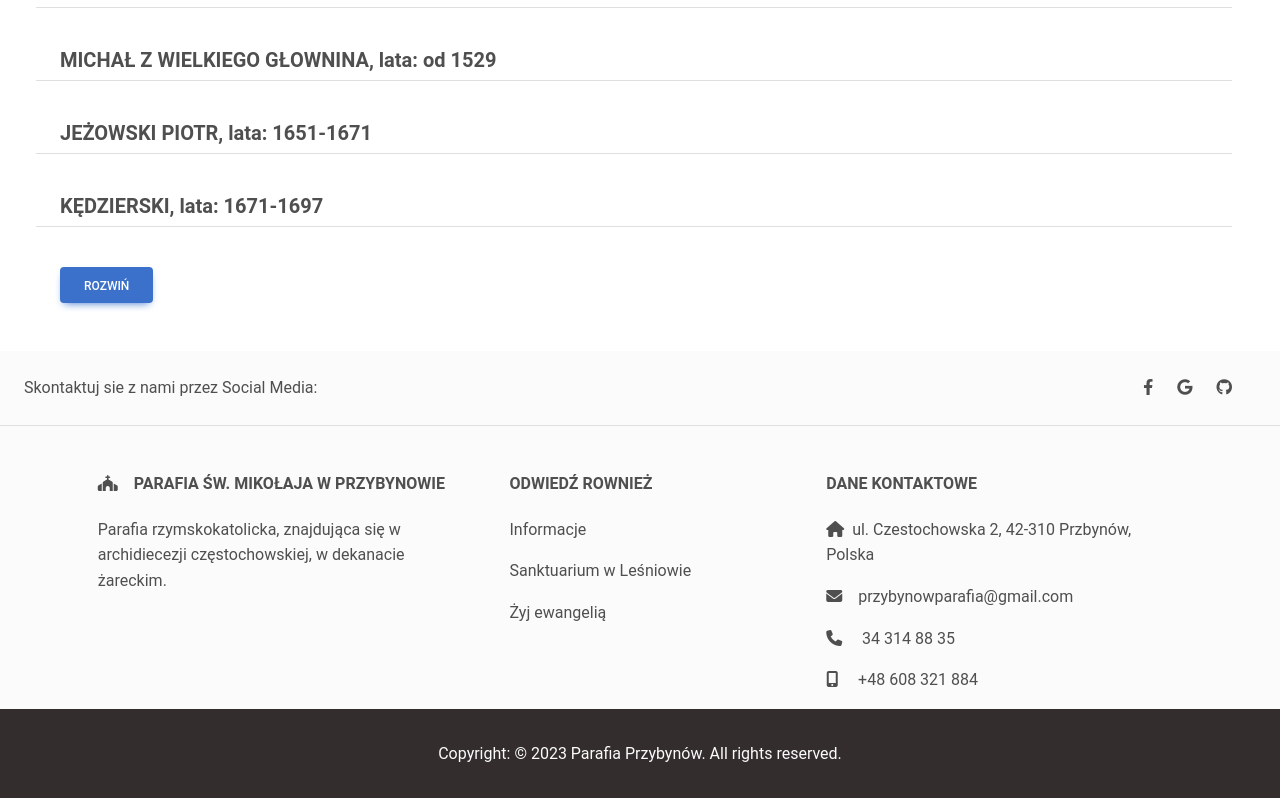
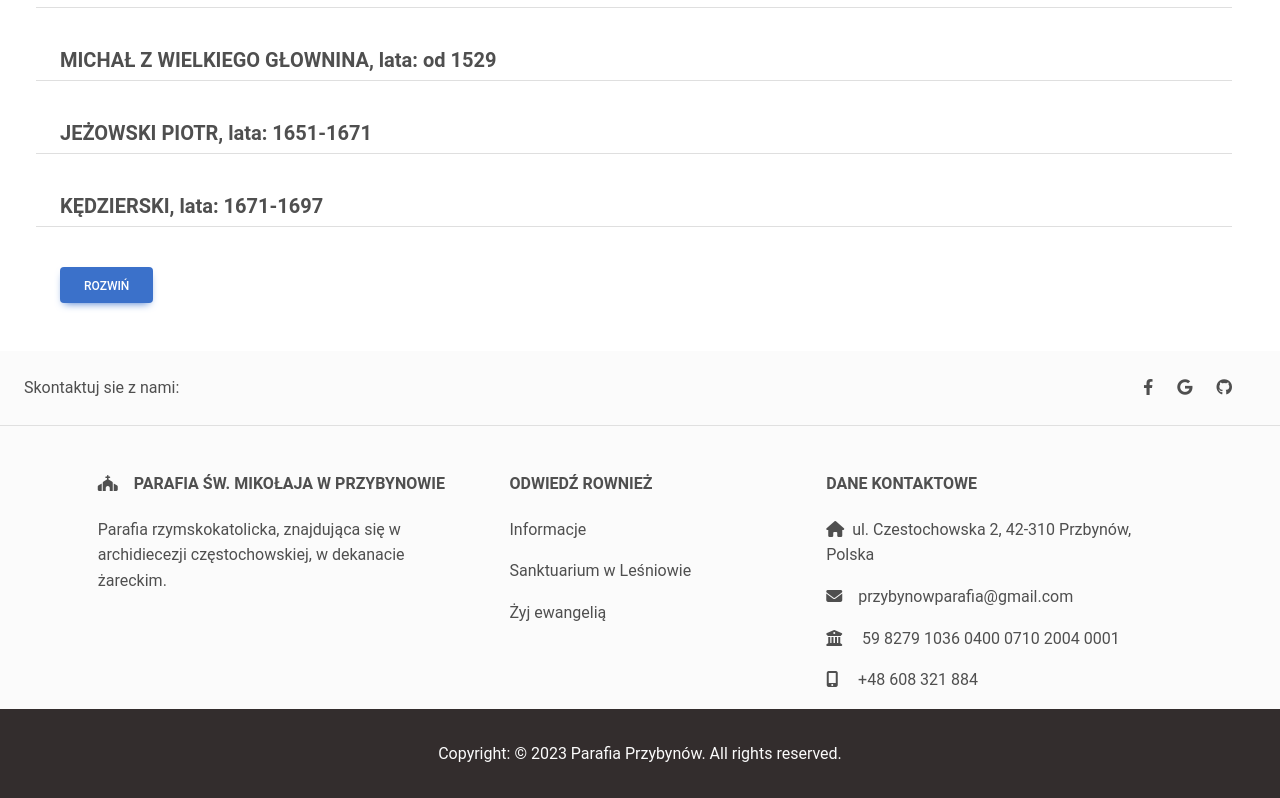
Before and after one commit to radzek15/parafia, a React (Create React App) app: page / in a window 1280 px wide. Shown: the part 3220-4018 px from the top of the page. Built offline with nearby package versions, Linux system fonts and the light colour scheme; no server answers.

Commit message:
bank account in fotter

```diff
--- a/src/components/Footer/Footer.js
+++ b/src/components/Footer/Footer.js
@@ -6,7 +6,7 @@ const Footer = () => {
     <MDBFooter className="bg-light text-center">
       <section className='d-flex justify-content-center justify-content-lg-between p-4 border-bottom'>
         <div className='me-5 d-none d-lg-block'>
-          <span>Skontaktuj sie z nami przez Social Media:</span>
+          <span>Skontaktuj sie z nami:</span>
         </div>
         <div>
           <a href='https://www.facebook.com/pages/Parafia-%C5%9Bw-Miko%C5%82aja-w-Przybynowie/1852226948337601'
@@ -53,7 +53,7 @@ const Footer = () => {
                 przybynowparafia@gmail.com
               </p>
               <p>
-                <MDBIcon icon="phone" className="me-3"/> 34 314 88 35
+                <MDBIcon icon="bank" className="me-3"/> 59 8279 1036 0400 0710 2004 0001
               </p>
               <p>
                 <MDBIcon fas icon="mobile-alt" className="me-3"/> +48 608 321 884
```
